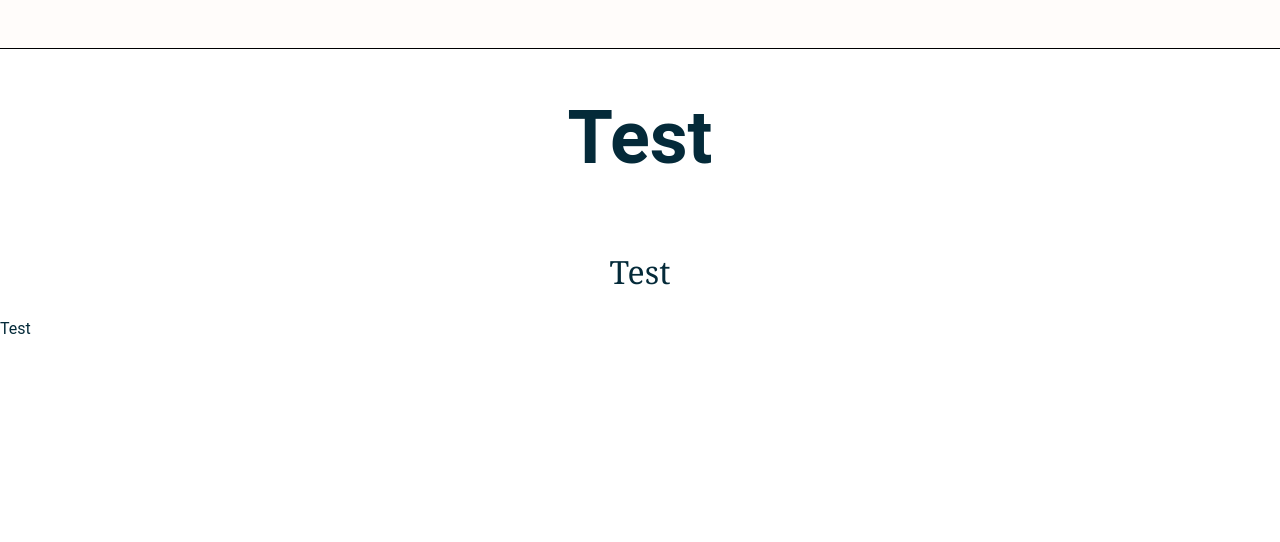
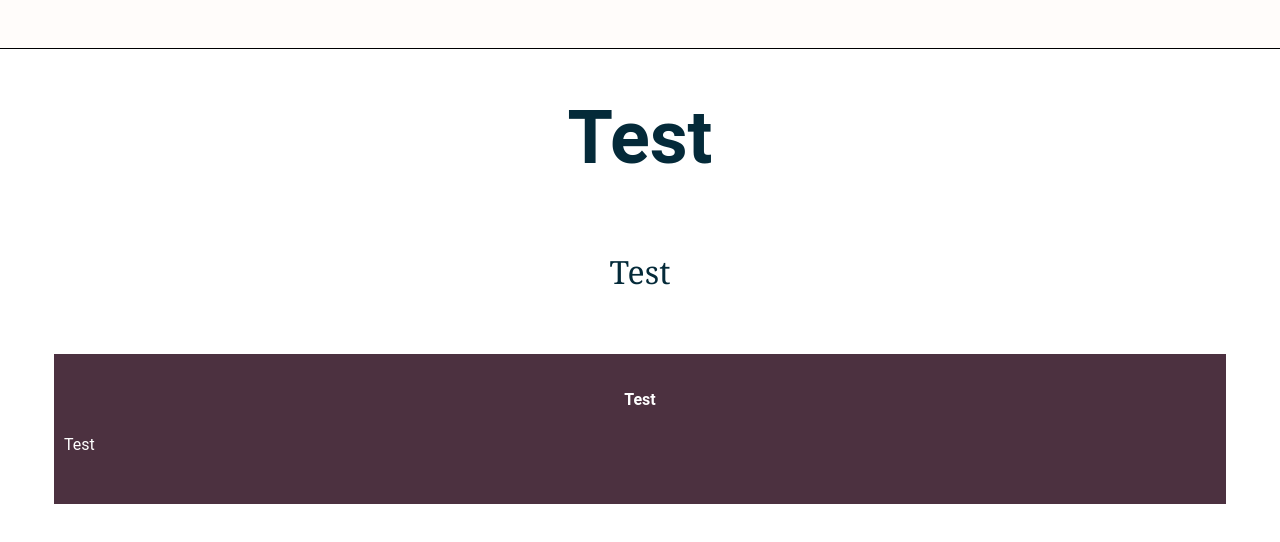
Before and after one commit to MadsStaalMedia/Projekt4, a plain HTML site: page index.html in a window 1280 px wide. Drawn offline with Linux system fonts and the light colour scheme.

Commit message:
implementerede en kasse til indhold og h3

```diff
--- a/index.html
+++ b/index.html
@@ -17,8 +17,16 @@
         <header></header>
 
         <h1>Test</h1>
+
         <h2>Test</h2>
-        <p>Test</p>
+
+        <div class="content_box">
+
+            <h3>Test</h3>
+
+            <p>Test</p>
+
+        </div>
 
     </div>
 
--- a/styles.css
+++ b/styles.css
@@ -3,10 +3,11 @@
     --background-color: #FFFCFA;
     --text-color-1: #042A39;
     --text-color-2: #FFFFFF;
+    --box-color-1: #4C3140;
 }
 
 body {
-    margin: 0px;
+    margin: 0;
 
 }
 
@@ -24,6 +25,17 @@ h2 {
     font-weight: 400;
     font-size: 2rem;
     line-height: 2.2rem;
+    color: var(--text-color-1);
+    text-align: center;
+
+}
+
+h3 {
+    font-family: "adelle-sans", "roboto", Helvetica, sans-serif;
+    font-weight: 700;
+    font-size: 1rem;
+    line-height: 2rem;
+    margin-top: 0;
     color: var(--text-color-1);
     text-align: center;
 
@@ -57,6 +69,23 @@ header {
     background-color: var(--background-color);
 }
 
+/* En farvet kasse til vores indhold */
+.content_box {
+    align-self: center;
+    width: 90%;
+    margin: 38px 30px;
+    padding: 30px 10px;
+    background-color: var(--box-color-1);
+
+    h3 {
+        color: var(--text-color-2);
+    }
+
+    p {
+        color: var(--text-color-2);
+    }
+}
+
 @media only screen and (min-width: 768px;) {
     header {
         height: 114px;
```
